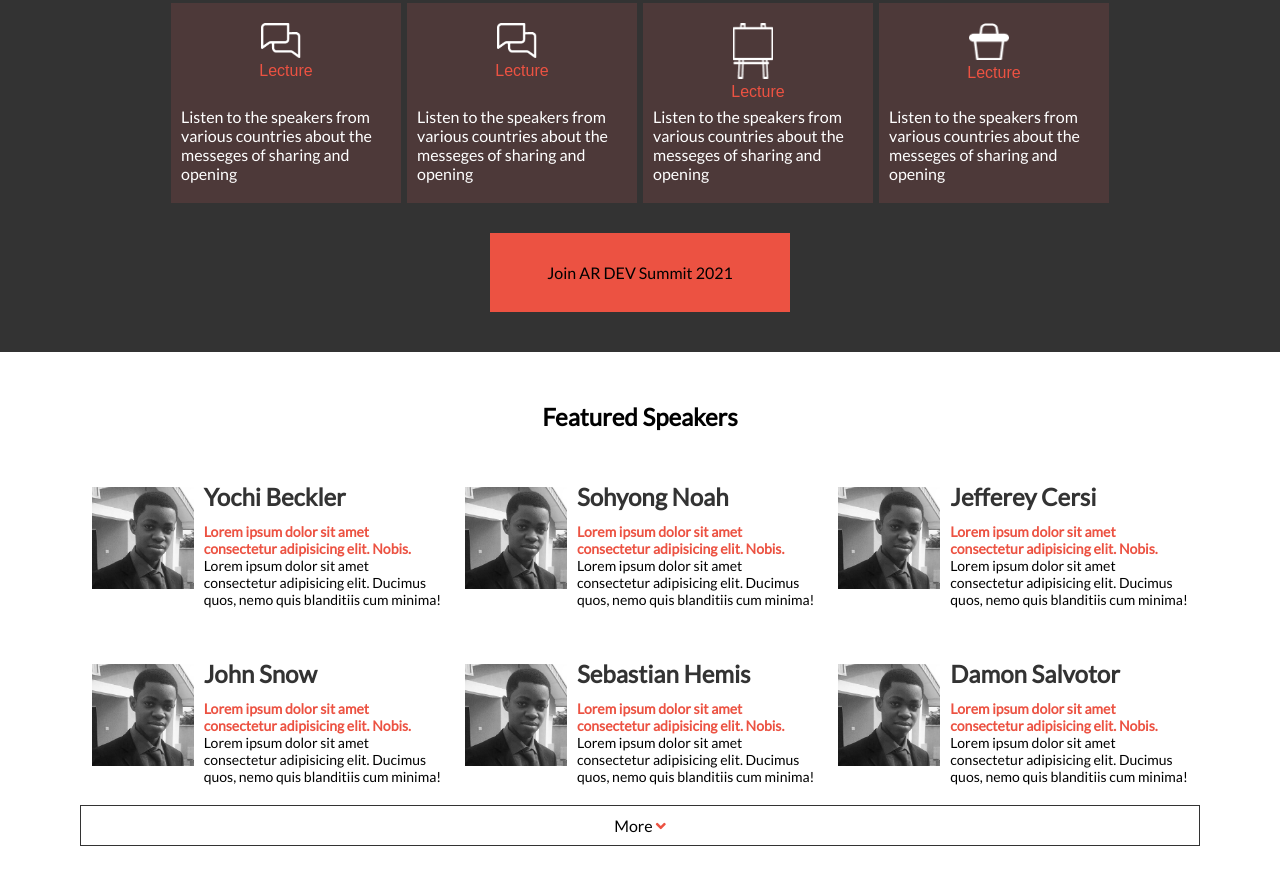
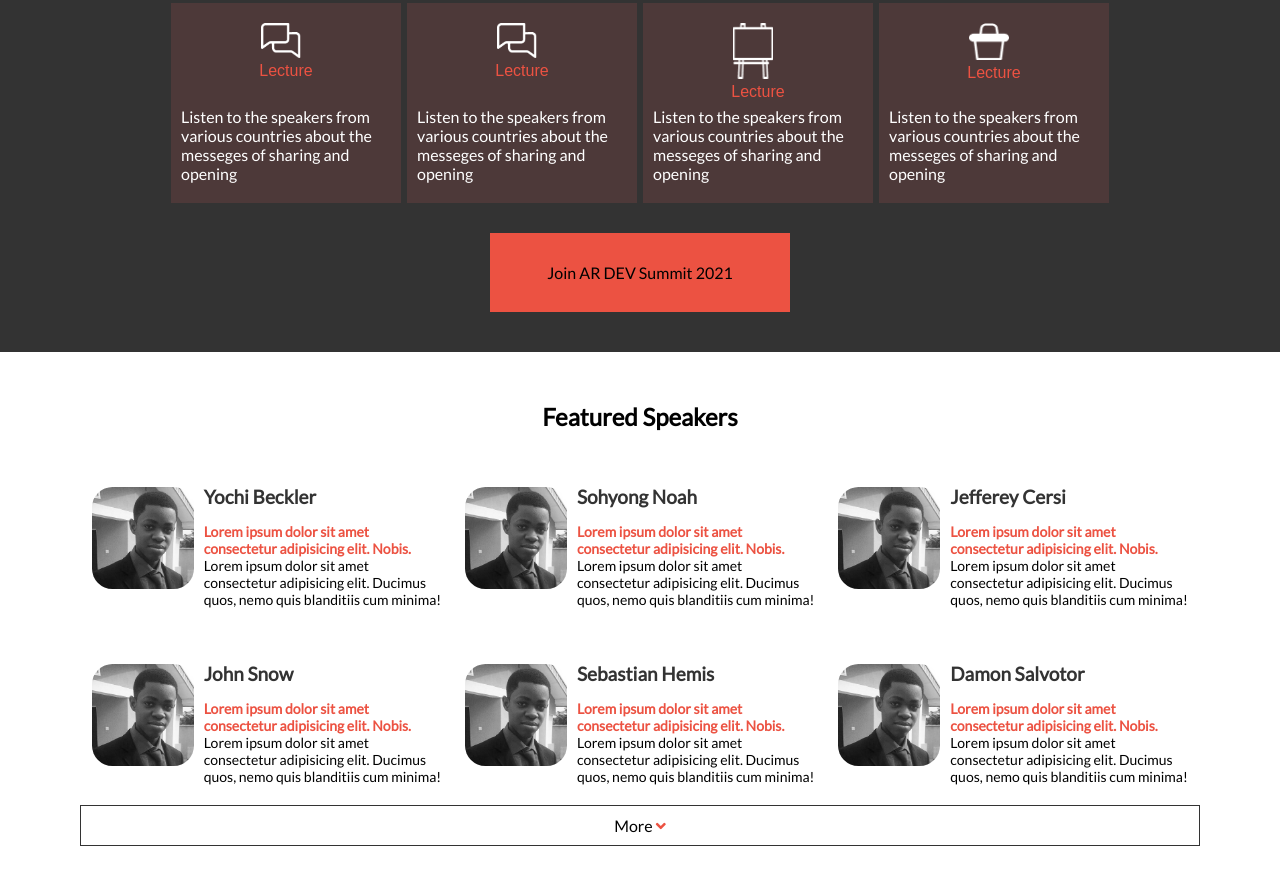
Before and after one commit to topeogunleye/conference-page, a website: page index.html in a window 1280 px wide. Shown: the part 689-1561 px from the top of the page. Drawn offline with Linux system fonts and the light colour scheme; a web font is replaced by a local one.

Commit message:
Add border radius to featured speakers images and reduce font to 19px

```diff
--- a/scss/components/_main.scss
+++ b/scss/components/_main.scss
@@ -102,6 +102,7 @@
 
         img {
           max-width: 100%;
+          border-radius: 20%;
         }
       }
 
@@ -114,7 +115,7 @@
         h3 {
           margin: 0;
           color: #333;
-          font-size: 24px;
+          font-size: 19px;
         }
 
         h4 {
```
Also changed, not shown: css/styles.css, 1 other file.
